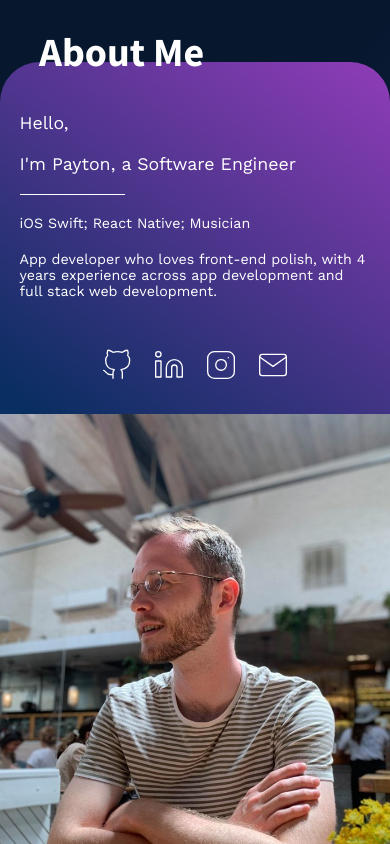
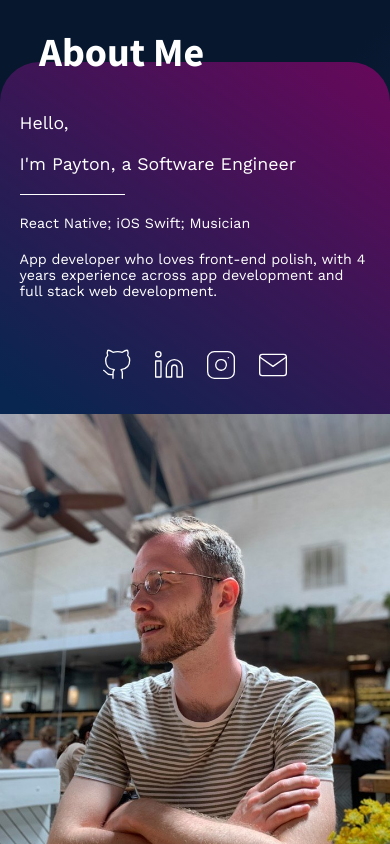
Before and after one commit to paytonharris/payton-site, a React (Create React App) app: page / in a window 390 px wide. Shown: the top 844 px of the page. Built offline with nearby package versions, Linux system fonts and the light colour scheme.

Commit message:
update colors to be darker

```diff
--- a/src/App.css
+++ b/src/App.css
@@ -66,7 +66,7 @@ p {
   flex-direction: row;
   align-items: center;
   justify-content: center;
-  background: linear-gradient(215deg, rgb(241, 91, 255), rgb(9, 46, 97) 80%);
+  background: linear-gradient(215deg, rgb(161, 6, 115), rgb(8, 38, 80) 100%);
   margin: 30px;
   height: 70vh;
   width: 70vw;
@@ -151,7 +151,7 @@ p {
     margin: 0px;
     height: auto;
     margin-bottom: 10px;
-    background: linear-gradient(215deg, rgb(144, 60, 184), rgb(9, 46, 97) 50%);
+    background: linear-gradient(215deg, rgb(104, 8, 91), rgb(8, 38, 80) 50%);
   }
 
   .about-me-left {
--- a/src/App.tsx
+++ b/src/App.tsx
@@ -17,7 +17,7 @@ function App() {
                 <p>Hello,</p>
                 <p>I'm Payton, a Software Engineer</p>
                 <div className="divider" />
-                <p className="additional-info">iOS Swift; React Native; Musician</p>
+                <p className="additional-info">React Native; iOS Swift; Musician</p>
                 <p className="additional-info">App developer who loves front-end polish, with 4 years experience across app development and full stack web development.</p>
               </div>
               <div className="link-grid">
```
